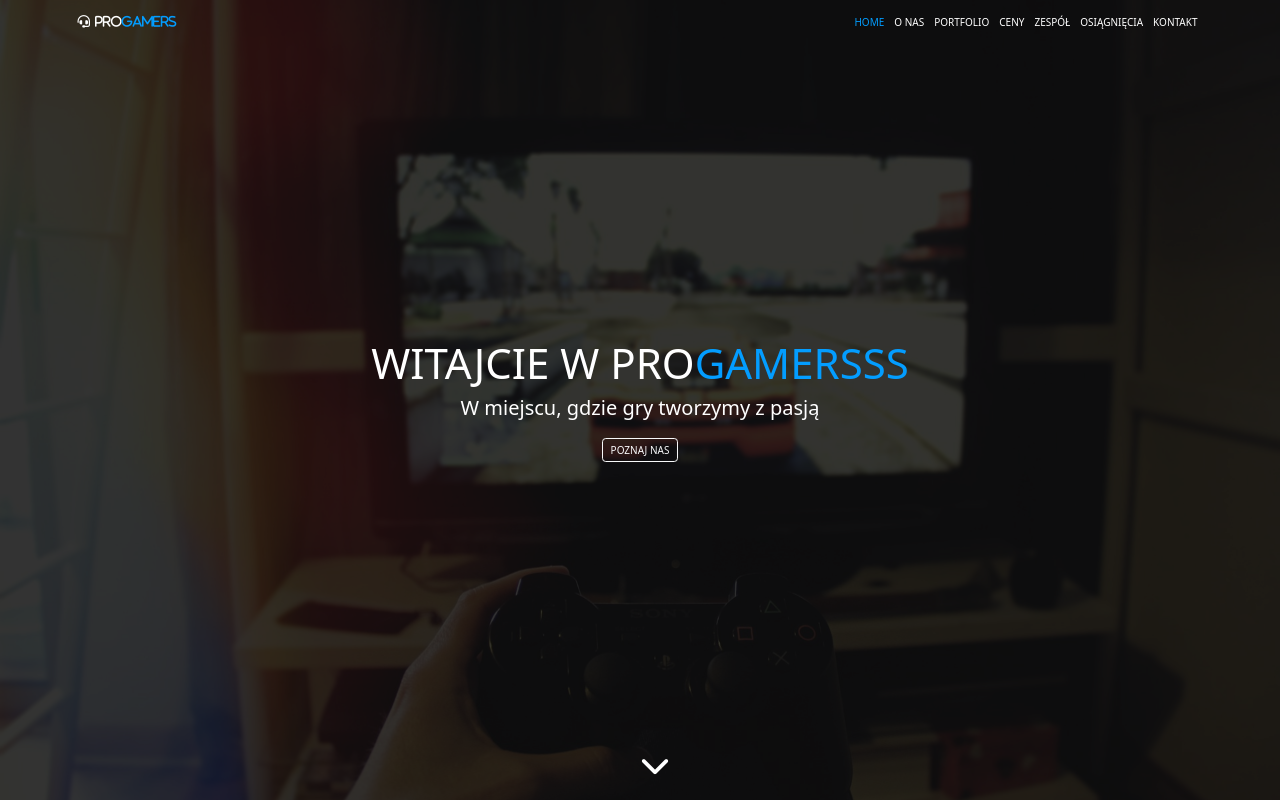
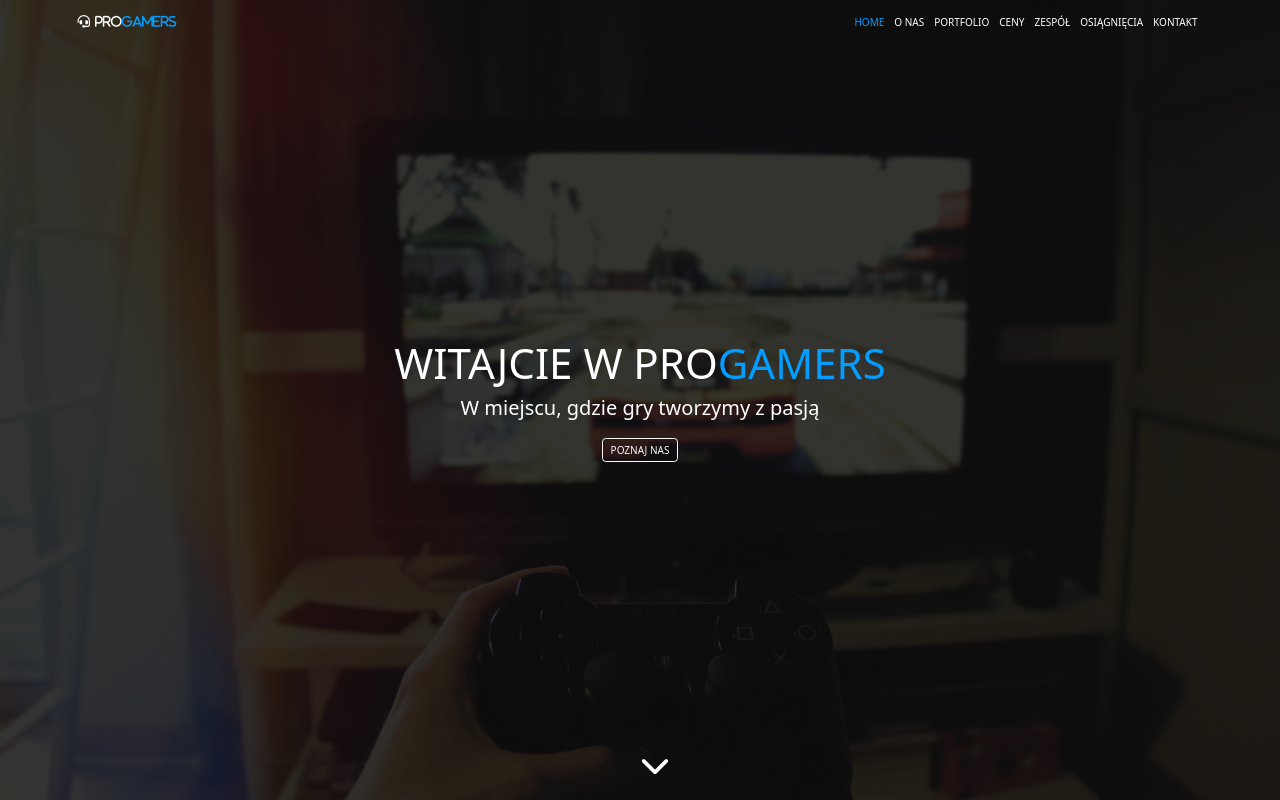
Before and after one commit to KoczkoTECH/TAW, a plain HTML site: page index.html in a window 1280 px wide. Shown: the top 800 px of the page. Drawn offline with nearby package versions, Linux system fonts and the light colour scheme.

Commit message:
delete sss from h1

```diff
--- a/index.html
+++ b/index.html
@@ -55,7 +55,7 @@
 		<header class="hero-img" id="home">
 			<div class="hero-text text-center p-2">
 				<!--dodaliśmy klase text-center, bo na najmniejszym ekranie był po lewej stronie-->
-				<h1>Witajcie w Pro<span>Gamersss</span></h1>
+				<h1>Witajcie w Pro<span>Gamers</span></h1>
 				<p>W miejscu, gdzie gry tworzymy z pasją</p>
 				<a href="#aboutus" class="btn btn-outline-light mt-2 text-uppercase"
 					>Poznaj nas</a
```
